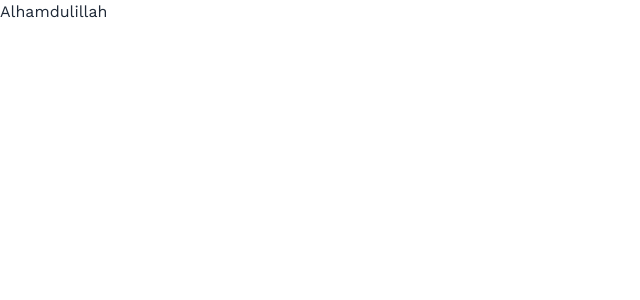
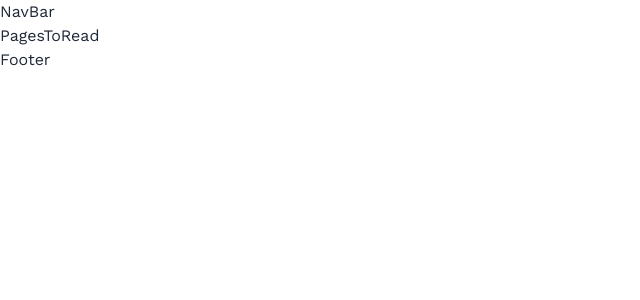
Before and after one commit to developerssaddam/Book-vibe, a React (Vite) app: page /pagestoread in a window 1280 px wide. Shown: the top 300 px of the page, without its empty margins (0-640 px from the left). Built offline with nearby package versions, Linux system fonts and the light colour scheme; a web font is replaced by a local one.

Commit message:
Setup basic routes

```diff
--- /dev/null
+++ b/src/components/Footer/Footer.jsx
@@ -0,0 +1,9 @@
+
+
+const Footer = () => {
+  return (
+    <div>Footer</div>
+  )
+}
+
+export default Footer
--- /dev/null
+++ b/src/components/NavBar/NavBar.jsx
@@ -0,0 +1,9 @@
+
+
+const NavBar = () => {
+  return (
+    <div>NavBar</div>
+  )
+}
+
+export default NavBar
--- /dev/null
+++ b/src/layout/Layout.jsx
@@ -0,0 +1,15 @@
+import { Outlet } from "react-router-dom";
+import NavBar from "../components/NavBar/NavBar";
+import Footer from "../components/Footer/Footer";
+
+const Layout = () => {
+  return (
+    <>
+      <NavBar />
+      <Outlet />
+      <Footer />
+    </>
+  );
+};
+
+export default Layout;
--- a/src/main.jsx
+++ b/src/main.jsx
@@ -1,9 +1,11 @@
 import React from "react";
 import ReactDOM from "react-dom/client";
 import "./index.css";
+import { RouterProvider } from "react-router-dom";
+import Router from "./routes/Routes";
 
 ReactDOM.createRoot(document.getElementById("root")).render(
   <React.StrictMode>
-    <h1>Alhamdulillah</h1>
+    <RouterProvider router={Router} />
   </React.StrictMode>
 );
--- /dev/null
+++ b/src/pages/AboutUs/AboutUs.jsx
@@ -0,0 +1,9 @@
+
+
+const AboutUs = () => {
+  return (
+    <div>AboutUs</div>
+  )
+}
+
+export default AboutUs
--- /dev/null
+++ b/src/pages/ContactUs/ContactUs.jsx
@@ -0,0 +1,5 @@
+const ContactUs = () => {
+  return <div>ContactUs</div>;
+};
+
+export default ContactUs;
--- /dev/null
+++ b/src/pages/ErrorPage/ErrorPage.jsx
@@ -0,0 +1,9 @@
+
+
+const ErrorPage = () => {
+  return (
+    <div>ErrorPage</div>
+  )
+}
+
+export default ErrorPage
--- /dev/null
+++ b/src/pages/Home/Home.jsx
@@ -0,0 +1,9 @@
+
+
+const Home = () => {
+  return (
+    <div>Home</div>
+  )
+}
+
+export default Home
--- /dev/null
+++ b/src/pages/ListedBooks/ListedBooks.jsx
@@ -0,0 +1,9 @@
+
+
+const ListedBooks = () => {
+  return (
+    <div>Listed Books</div>
+  )
+}
+
+export default ListedBooks
--- /dev/null
+++ b/src/pages/PagesToRead/PagesToRead.jsx
@@ -0,0 +1,9 @@
+
+
+const PagesToRead = () => {
+  return (
+    <div>PagesToRead</div>
+  )
+}
+
+export default PagesToRead
--- /dev/null
+++ b/src/routes/Routes.jsx
@@ -0,0 +1,44 @@
+import { createBrowserRouter } from "react-router-dom";
+import Layout from "../layout/Layout";
+import Home from "../pages/Home/Home";
+import AboutUs from "../pages/AboutUs/AboutUs";
+import ContactUs from "../pages/ContactUs/ContactUs";
+import ListedBooks from "../pages/ListedBooks/ListedBooks";
+import PagesToRead from "../pages/PagesToRead/PagesToRead";
+import ErrorPage from "../pages/ErrorPage/ErrorPage";
+
+const Router = createBrowserRouter([
+  {
+    path: "/",
+    element: <Layout />,
+    errorElement: <ErrorPage />,
+    children: [
+      {
+        path: "/",
+        element: <Home />,
+      },
+
+      {
+        path: "/listedbooks",
+        element: <ListedBooks />,
+      },
+
+      {
+        path: "/pagestoread",
+        element: <PagesToRead />,
+      },
+
+      {
+        path: "/about",
+        element: <AboutUs />,
+      },
+
+      {
+        path: "/contact",
+        element: <ContactUs />,
+      },
+    ],
+  },
+]);
+
+export default Router;
```
